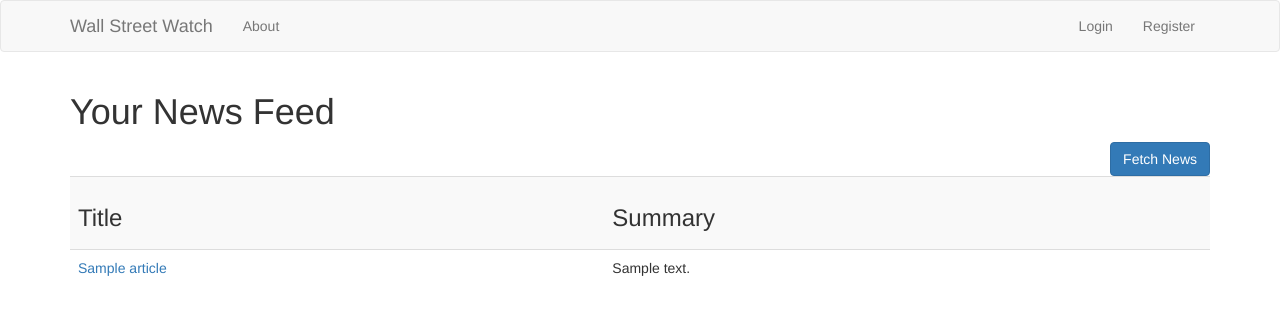
After one commit to 19leey/Wall.Street.Watch, a Flask app: template app/templates/news.html in a window 1280 px wide. The commit adds this page. Shown: the top 315 px of the page. Run offline with Flask 2, Linux system fonts and the light colour scheme; the template is opened without the code that fills it: most values are stand-ins (such as "Sample title", 1, 10 or a date in 2020); some libraries are stand-ins or nearby versions.

Commit message:
Added rss news feed functionality

```diff
--- a/app/templates/connect.html
+++ /dev/null
@@ -1,6 +0,0 @@
-{% extends 'layout.html' %}
-
-{% block body %}
-  <h1>Connect</h1>
-  <h4>stuff</h4>
-{% endblock %}
--- a/app/templates/includes/_navbar.html
+++ b/app/templates/includes/_navbar.html
@@ -12,9 +12,9 @@
         <div id="navbar" class="collapse navbar-collapse">
           <ul class="nav navbar-nav">
             <li><a href="/about">About</a></li>
-            <li><a href="/connect">Connect</a></li>
             {% if session.logged_in %}
             <li><a href="/watchlist">Watchlist</a></li>
+            <li><a href="/news">News Feed</a></li>
             {% endif %}
           </ul>
 
--- /dev/null
+++ b/app/templates/news.html
@@ -0,0 +1,20 @@
+{% extends 'layout.html' %}
+
+{% block body %}
+  <h1>Your News Feed</h1>
+    <form action="{{ url_for('update_news' )}}", method="POST">
+        <button type="submit" class="btn btn-primary pull-right">Fetch News</button>
+    </form>
+   <table class="table table-striped">
+       <tr>
+           <td><h3>Title</h3></td>
+           <td><h3>Summary</h3></td>
+       </tr>
+       {% for article in articles %}
+       <tr>
+           <td><a href="{{ article.link }}">{{ article.title }}</a></td>
+           <td>{{ article.summary }}</td>
+       </tr>
+       {% endfor %}
+   </table>
+{% endblock %}
--- a/app/templates/temp.html
+++ b/app/templates/temp.html
@@ -4,6 +4,7 @@
     <head>
         <script src="https://code.jquery.com/jquery-latest.js"></script>
     </head>
-    <h1>news feed link</h1>
+    <h1>RSS Feed</h1>
+
 
 {% endblock %}
```
Also changed, not shown: app/helper.py (+20 -0 lines), app/views.py (+28 -13 lines).
